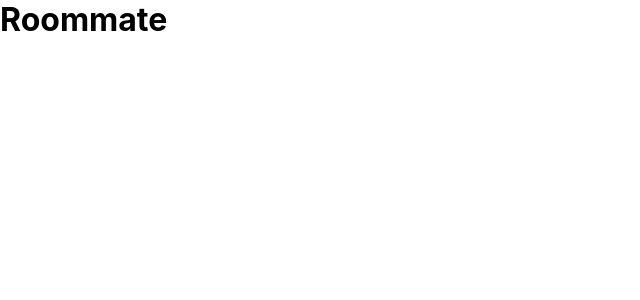
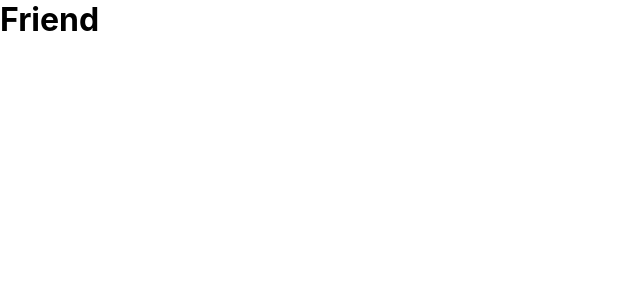
Before and after one commit to joal7299/Capstone, a React (Create React App) app: page /friend in a window 1280 px wide. Shown: the top 300 px of the page, without its empty margins (0-640 px from the left). Built offline with nearby package versions, Linux system fonts and the light colour scheme.

Commit message:
Sophie added new character

```diff
--- a/src/components/Boyfriend.js
+++ b/src/components/Boyfriend.js
@@ -0,0 +1,13 @@
+import React from 'react'
+
+class Boyfriend extends React.Component {
+    render() {
+        return (
+            <div>
+                <h1>Boyfriend</h1>
+            </div>
+        )
+    }
+}
+
+export default Boyfriend;
--- a/src/components/Friend.js
+++ b/src/components/Friend.js
@@ -4,7 +4,7 @@ class Friend extends React.Component {
     render() {
         return (
             <div>
-                <h1>Roommate</h1>
+                <h1>Friend</h1>
             </div>
         )
     }
--- a/src/components/Sister.js
+++ b/src/components/Sister.js
@@ -0,0 +1,13 @@
+import React from 'react'
+
+class Sister extends React.Component {
+    render() {
+        return (
+            <div>
+                <h1>Sister</h1>
+            </div>
+        )
+    }
+}
+
+export default Sister;
--- a/src/index.js
+++ b/src/index.js
@@ -22,7 +22,6 @@ const routing = (
             <Route path="/boyfriend" component={Boyfriend}/>
             <Route path="/driver" component={Driver}/>
         </div>
-
     </Router>
 )
 ReactDOM.render(routing, document.getElementById('root'));
```
